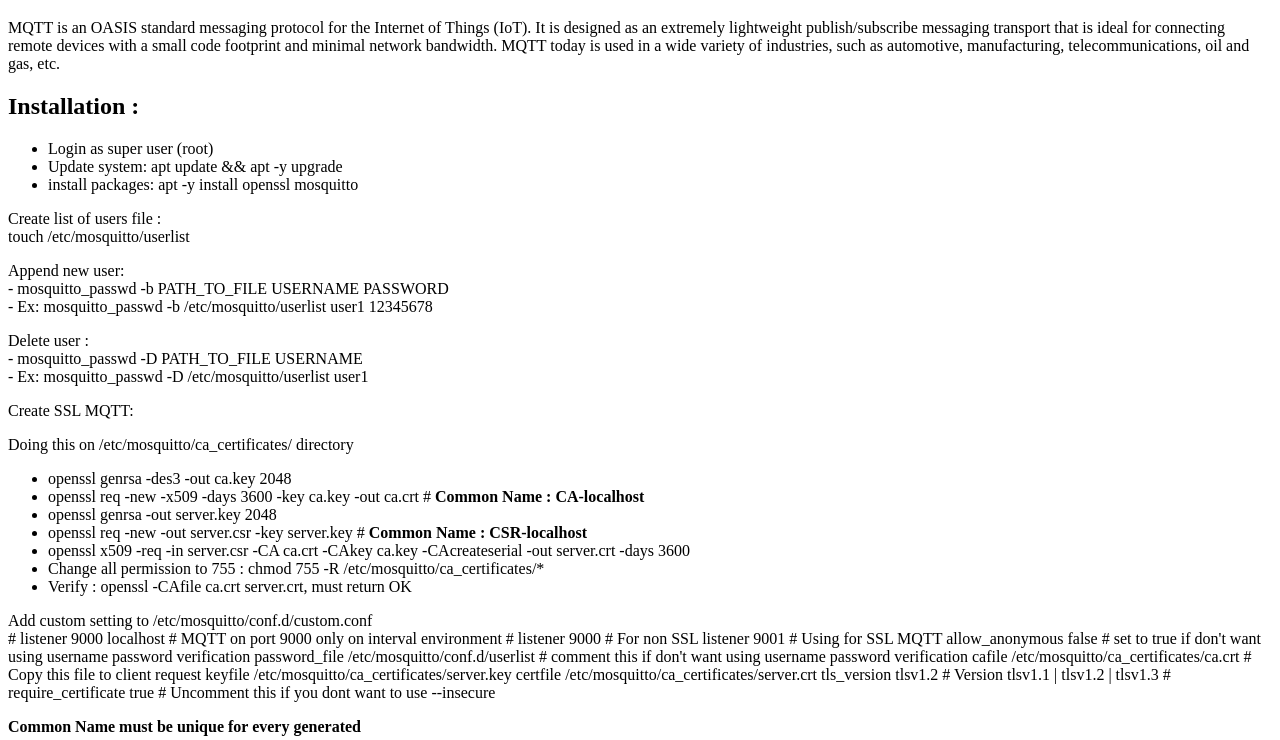
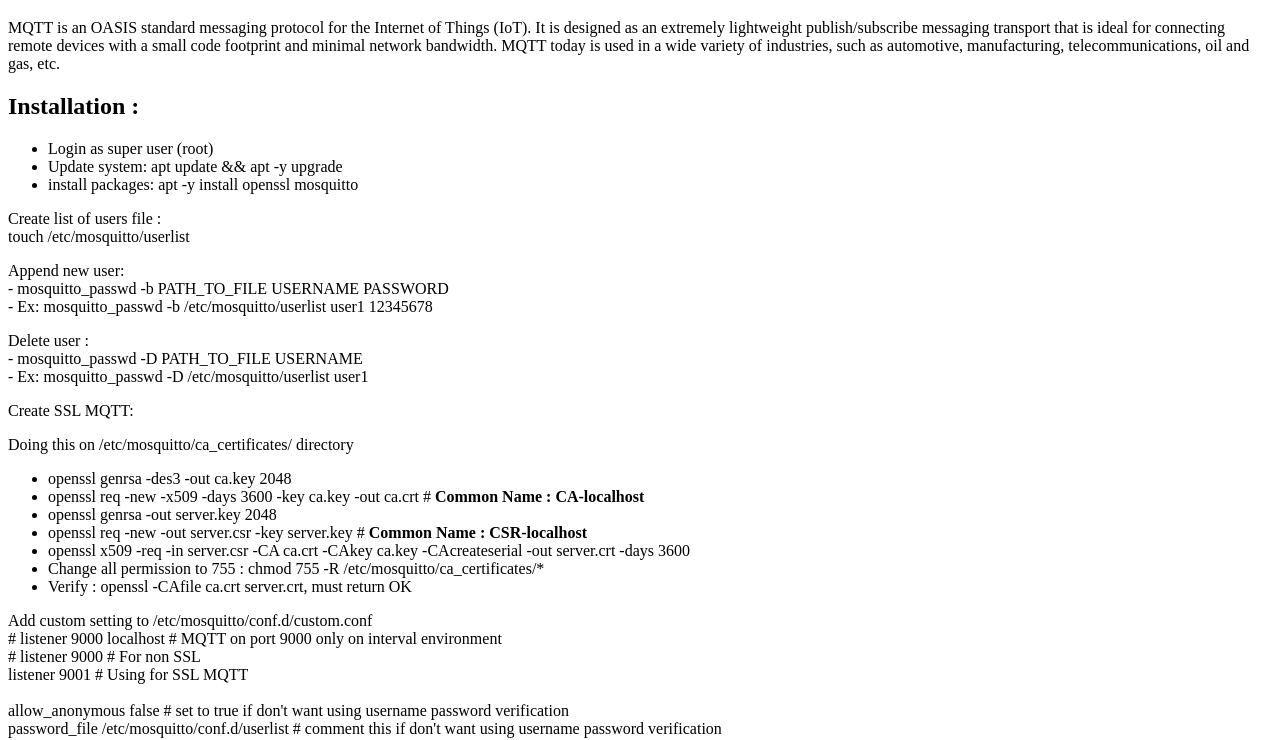
Before and after one commit to m-arson/website, a plain HTML site: page index.html in a window 1280 px wide. Shown: the part 61-801 px from the top of the page. Drawn offline with Linux system fonts and the light colour scheme.

Commit message:
Update index.html

```diff
--- a/index.html
+++ b/index.html
@@ -51,18 +51,18 @@
         </ul>
         <p>
             Add custom setting to /etc/mosquitto/conf.d/custom.conf <br>
-            # listener 9000 localhost # MQTT on port 9000 only on interval environment
-            # listener 9000 # For non SSL
-            listener 9001 # Using for SSL MQTT
-
-            allow_anonymous false # set to true if don't want using username password verification
-            password_file /etc/mosquitto/conf.d/userlist # comment this if don't want using username password verification
-
-            cafile /etc/mosquitto/ca_certificates/ca.crt # Copy this file to client request
-            keyfile /etc/mosquitto/ca_certificates/server.key
-            certfile /etc/mosquitto/ca_certificates/server.crt
-            tls_version tlsv1.2 # Version tlsv1.1 | tlsv1.2 | tlsv1.3
-            # require_certificate true # Uncomment this if you dont want to use --insecure
+            # listener 9000 localhost # MQTT on port 9000 only on interval environment <br>
+            # listener 9000 # For non SSL<br>
+            listener 9001 # Using for SSL MQTT<br>
+            <br>
+            allow_anonymous false # set to true if don't want using username password verification<br>
+            password_file /etc/mosquitto/conf.d/userlist # comment this if don't want using username password verification<br>
+            <br>
+            cafile /etc/mosquitto/ca_certificates/ca.crt # Copy this file to client request<br>
+            keyfile /etc/mosquitto/ca_certificates/server.key<br>
+            certfile /etc/mosquitto/ca_certificates/server.crt<br>
+            tls_version tlsv1.2 # Version tlsv1.1 | tlsv1.2 | tlsv1.3<br>
+            # require_certificate true # Uncomment this if you dont want to use --insecure<br>
         </p>
         <b>Common Name must be unique for every generated</b>
         </p>
```
